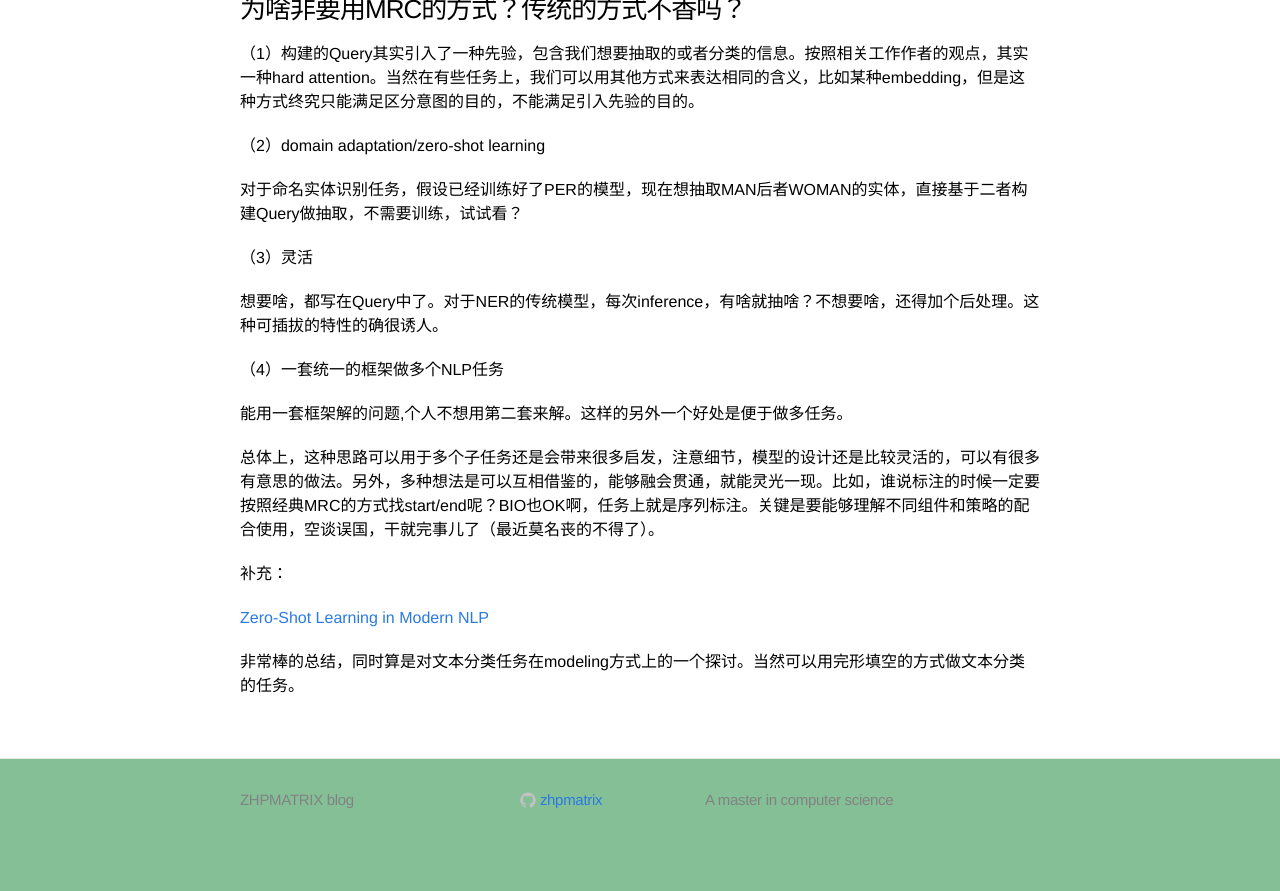
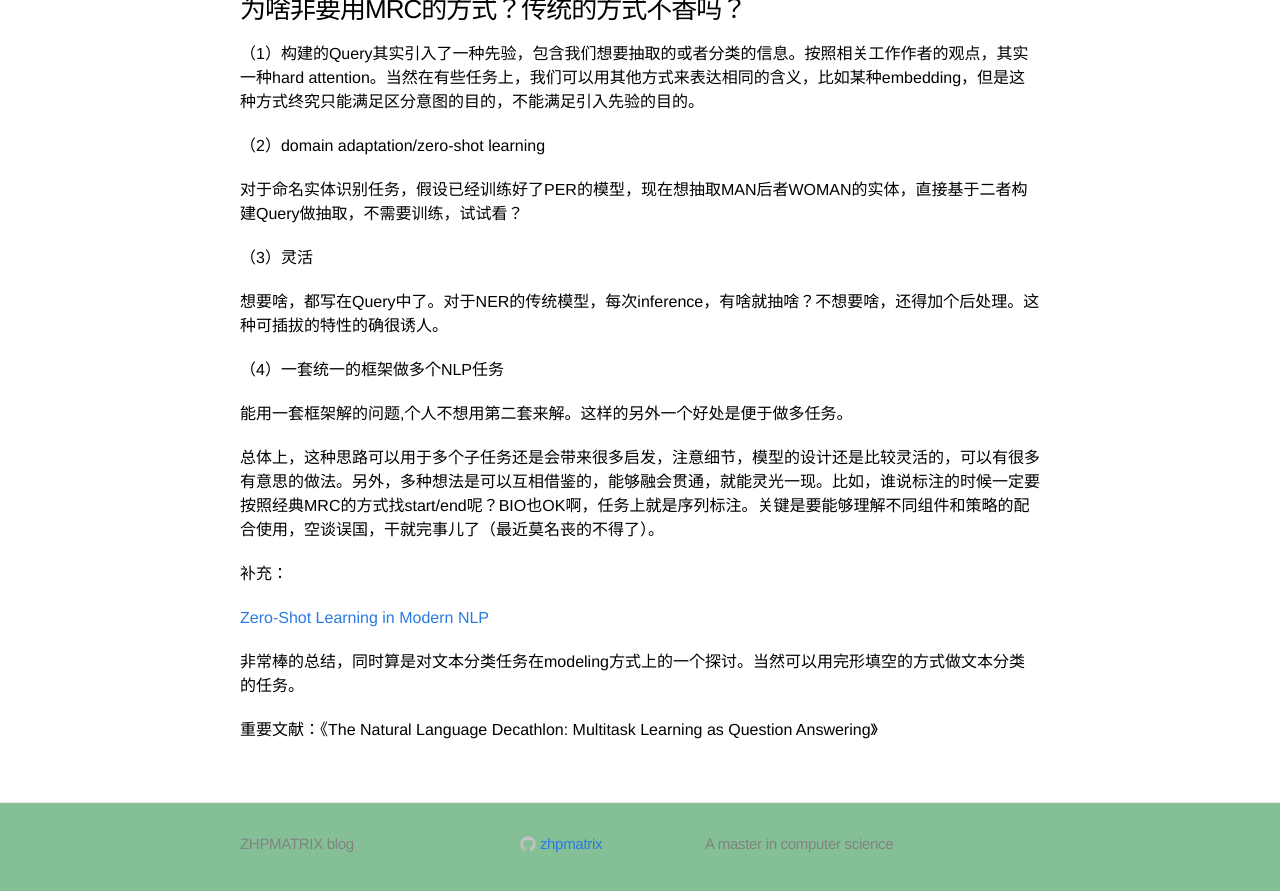
Before and after one commit to zhpmatrix/zhpmatrix.github.io, a Jekyll site: the page built from _posts/2020-05-07-mrc-is-all-you-need.md, in a window 1280 px wide and 900 px high, scrolled down 2892 px. Shown: the top 891 px of the window. Built offline with Jekyll 4.4.1, drawn with Linux system fonts in a browser that asks for light colours; comment, search, counter and statistics services are not loaded; before the commit the page ends 3748 px from its top, so only the background shows below that.

Commit message:
add new ref

```diff
--- a/_posts/2020-05-07-mrc-is-all-you-need.md
+++ b/_posts/2020-05-07-mrc-is-all-you-need.md
@@ -130,3 +130,5 @@ Query2：老张为哪个公司工作？结果：京东
 [Zero-Shot Learning in Modern NLP](https://joeddav.github.io/blog/2020/05/29/ZSL.html)
 
 非常棒的总结，同时算是对文本分类任务在modeling方式上的一个探讨。当然可以用完形填空的方式做文本分类的任务。
+
+重要文献：《The Natural Language Decathlon: Multitask Learning as Question Answering》
```
